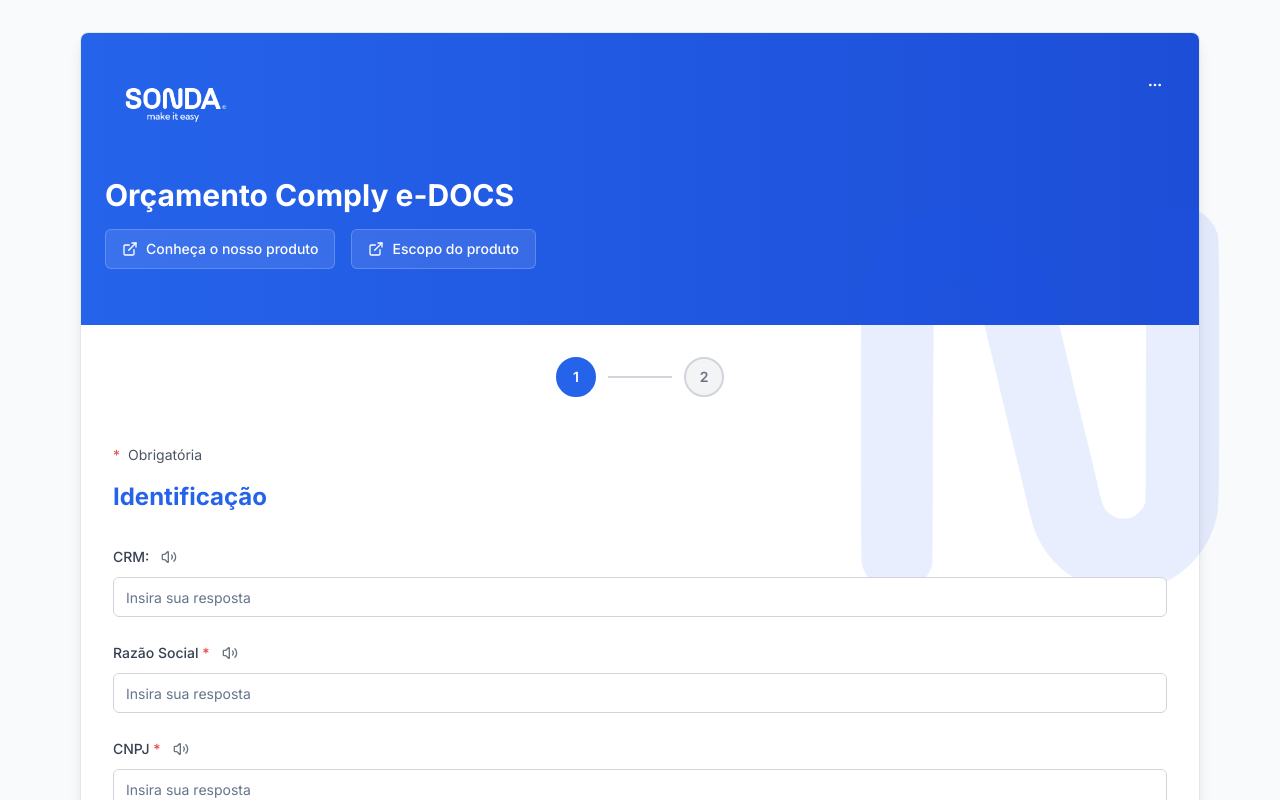
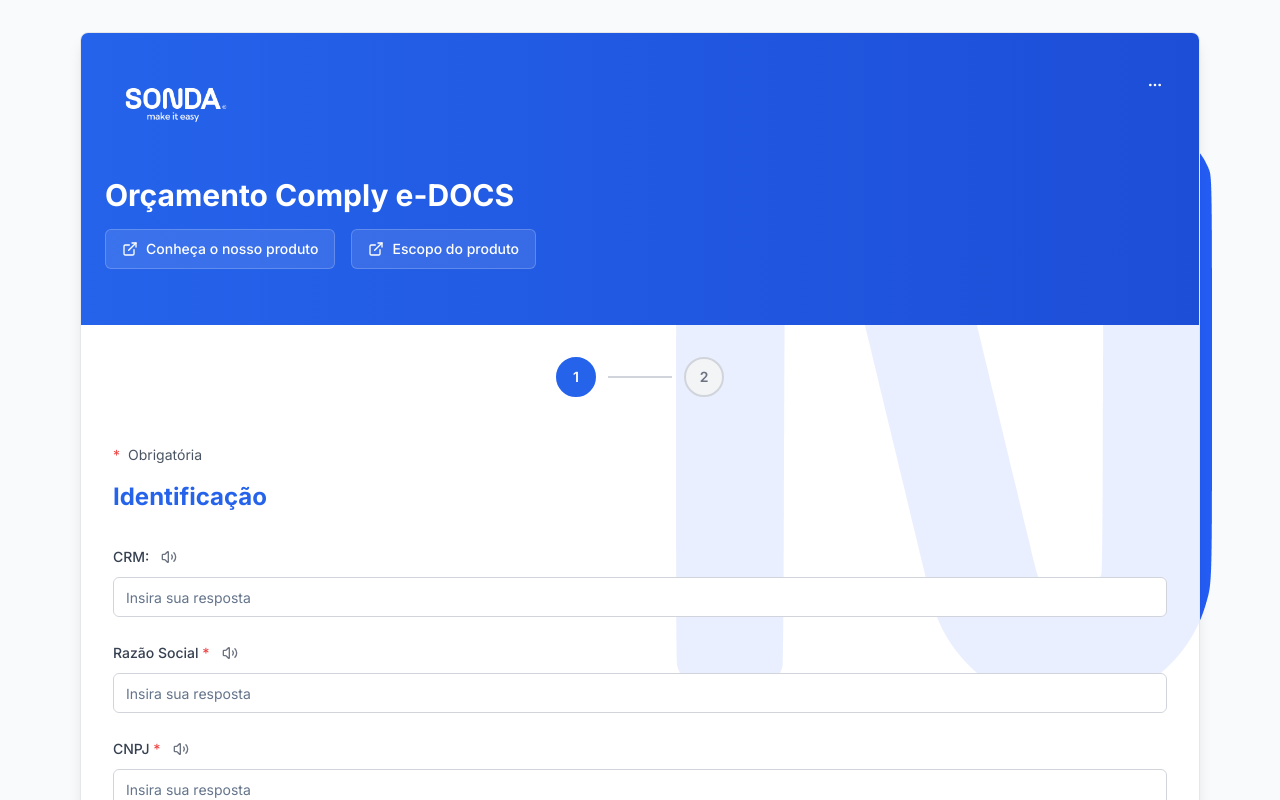
Before and after one commit to sondapws/orcamentos-snd, a React (Vite) app: page /orcamento in a window 1280 px wide. Shown: the top 800 px of the page. Built offline with nearby package versions, Linux system fonts and the light colour scheme.

Commit message:
Ajuste Logo fundo

```diff
--- a/src/components/form/FormularioComplyEDocs.tsx
+++ b/src/components/form/FormularioComplyEDocs.tsx
@@ -84,15 +84,6 @@ const FormStep1: React.FC<FormStep1Props> = ({ data, onUpdate, onNext }) => {
 
   return (
     <div className="form-step relative">
-      {/* Background decorative elements */}
-      <div className="fixed right-12 top-1/2 -translate-y-1/2 w-96 h-96 opacity-10 pointer-events-none z-0">
-        <img
-          src="/images/n-sonda-azul.png"
-          alt="Background decoration"
-          className="w-full h-full object-contain"
-        />
-      </div>
-
       <div className="relative z-10">
         <div className="mb-8">
           <div className="flex items-center gap-2 mb-4">
@@ -141,8 +132,7 @@ const FormStep1: React.FC<FormStep1Props> = ({ data, onUpdate, onNext }) => {
                 value={data.razaoSocial}
                 onChange={(e) => onUpdate({ razaoSocial: e.target.value })}
                 placeholder="Insira sua resposta"
-                className={`border-gray-300 focus:border-blue-500 focus:ring-blue-500 ${
-                  errors.razaoSocial ? 'border-red-500' : ''
+                className={`border-gray-300 focus:border-blue-500 focus:ring-blue-500 ${errors.razaoSocial ? 'border-red-500' : ''
                   }`}
               />
               {errors.razaoSocial && (
@@ -168,8 +158,7 @@ const FormStep1: React.FC<FormStep1Props> = ({ data, onUpdate, onNext }) => {
                 onChange={(e) => handleCNPJChange(e.target.value)}
                 placeholder="Insira sua resposta"
                 maxLength={18}
-                className={`border-gray-300 focus:border-blue-500 focus:ring-blue-500 ${
-                  errors.cnpj ? 'border-red-500' : ''
+                className={`border-gray-300 focus:border-blue-500 focus:ring-blue-500 ${errors.cnpj ? 'border-red-500' : ''
                   }`}
               />
               {errors.cnpj && (
@@ -193,8 +182,7 @@ const FormStep1: React.FC<FormStep1Props> = ({ data, onUpdate, onNext }) => {
                 {/* Estado Field */}
                 <div>
                   <Select value={data.uf} onValueChange={handleEstadoChange}>
-                    <SelectTrigger className={`border-gray-300 focus:border-blue-500 focus:ring-blue-500 ${
-                      errors.uf ? 'border-red-500' : ''
+                    <SelectTrigger className={`border-gray-300 focus:border-blue-500 focus:ring-blue-500 ${errors.uf ? 'border-red-500' : ''
                       }`}>
                       <SelectValue placeholder="Estado" />
                     </SelectTrigger>
@@ -218,8 +206,7 @@ const FormStep1: React.FC<FormStep1Props> = ({ data, onUpdate, onNext }) => {
                     onValueChange={(value) => onUpdate({ municipio: value })}
                     disabled={!data.uf}
                   >
-                    <SelectTrigger className={`border-gray-300 focus:border-blue-500 focus:ring-blue-500 ${
-                      errors.municipio ? 'border-red-500' : ''
+                    <SelectTrigger className={`border-gray-300 focus:border-blue-500 focus:ring-blue-500 ${errors.municipio ? 'border-red-500' : ''
                       }`}>
                       <SelectValue placeholder={data.uf ? "Selecione o município" : "Primeiro selecione o estado"} />
                     </SelectTrigger>
@@ -255,8 +242,7 @@ const FormStep1: React.FC<FormStep1Props> = ({ data, onUpdate, onNext }) => {
                 value={data.responsavel}
                 onChange={(e) => onUpdate({ responsavel: e.target.value })}
                 placeholder="Insira sua resposta"
-                className={`border-gray-300 focus:border-blue-500 focus:ring-blue-500 ${
-                  errors.responsavel ? 'border-red-500' : ''
+                className={`border-gray-300 focus:border-blue-500 focus:ring-blue-500 ${errors.responsavel ? 'border-red-500' : ''
                   }`}
               />
               {errors.responsavel && (
@@ -282,8 +268,7 @@ const FormStep1: React.FC<FormStep1Props> = ({ data, onUpdate, onNext }) => {
                 value={data.email}
                 onChange={(e) => onUpdate({ email: e.target.value })}
                 placeholder="Insira um endereço de email"
-                className={`border-gray-300 focus:border-blue-500 focus:ring-blue-500 ${
-                  errors.email ? 'border-red-500' : ''
+                className={`border-gray-300 focus:border-blue-500 focus:ring-blue-500 ${errors.email ? 'border-red-500' : ''
                   }`}
               />
               {errors.email && (
--- a/src/components/form/FormularioOrcamento.tsx
+++ b/src/components/form/FormularioOrcamento.tsx
@@ -61,14 +61,23 @@ const QuoteForm: React.FC = () => {
   };
 
   return (
-    <div className="min-h-screen bg-gray-50">
-      <div className="py-8">
+    <div className="min-h-screen bg-gray-50 relative">
+      {/* Background decorative elements */}
+      <div className="fixed right-12 m-5 top-1/2 -translate-y-1/2 w-126 h-126 pointer-events-none z-0">
+        <img
+          src="/images/n-sonda-azul.png"
+          alt="Background decoration"
+          className="w-full h-full object-contain"
+        />
+      </div>
+
+      <div className="py-8 relative z-10">
         <div className="max-w-6xl mx-auto px-4">
           {/* Card flutuante que envolve todo o formulário */}
-          <Card className="bg-white shadow-lg border border-gray-200 rounded-lg overflow-hidden">
+          <Card className="bg-white/90 shadow-lg border border-gray-200 rounded-lg overflow-hidden">
             {/* Header integrado no card */}
             <div className="bg-gradient-to-r from-blue-600 to-blue-700 text-white relative overflow-hidden">
-              <div className="container mx-auto px-6 py-8 relative z-10">
+              <div className="container mx-auto px-6 py-8 relative">
                 <div className="flex justify-between items-start mb-6">
                   <div>
                     <div className="flex items-center gap-2 mb-2">
```
Lines whose indentation alone changed are shown as unchanged.
